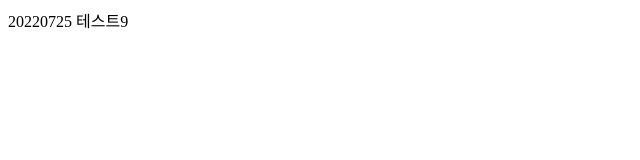
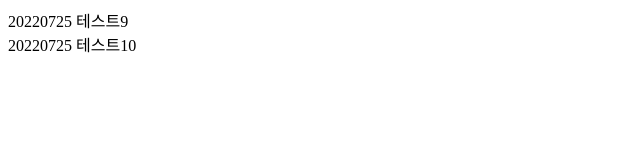
Before and after one commit to ssong91DEV/react-project, a React (Create React App) app in the folder react-cra-project/: page / in a window 1280 px wide. Shown: the top 160 px of the page, without its empty margins (0-640 px from the left). Built offline with nearby package versions, Linux system fonts and the light colour scheme.

Commit message:
react-project 레포지토리  빌드

```diff
--- a/react-cra-project/src/App.js
+++ b/react-cra-project/src/App.js
@@ -2,6 +2,7 @@ function App() {
   return (
     <div className="App">
       <div>20220725 테스트9</div>
+      <div>20220725 테스트10</div>
     </div>
   );
 }
```
